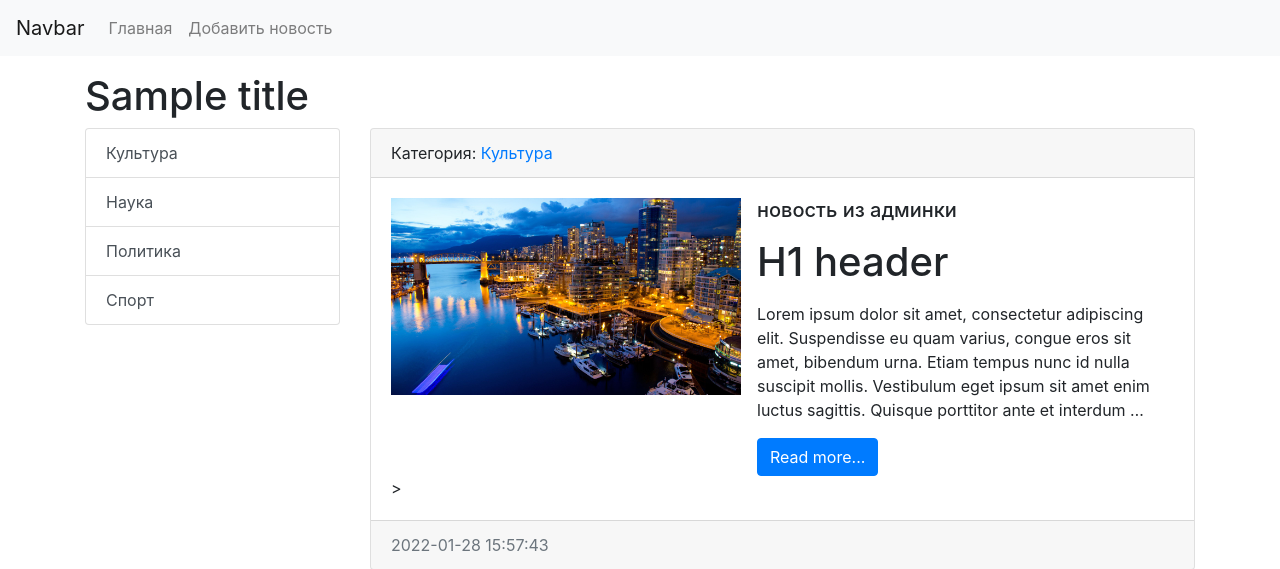
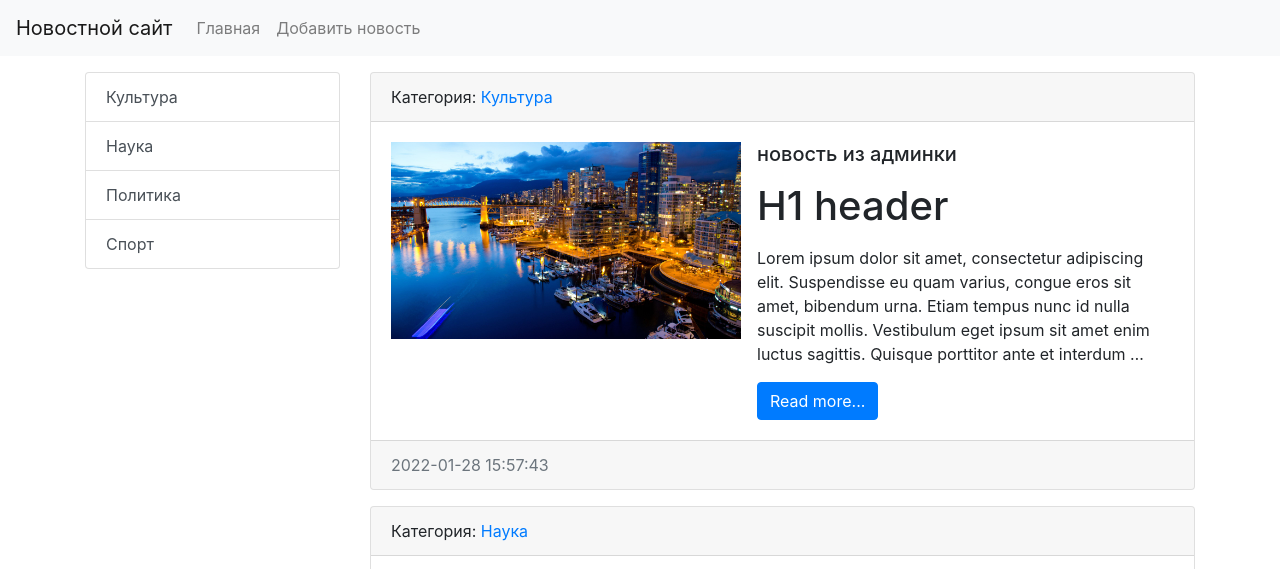
Before and after one commit to dimka77783/creating-presentations, a Django app: template mysite/news/templates/news/index.html in a window 1280 px wide. Shown: the top 569 px of the page. Run offline with Django 4.2, Linux system fonts and the light colour scheme; data comes from the database, SQL or seed files in the repository; the template is opened without the code that fills it: values that come from a table or form of the project are taken from there, most other values are stand-ins (such as "Sample title", 1, 10 or a date in 2020); parts of the project's set-up code (start-up, migrations or seed data) failed here and were passed over; some libraries are stand-ins or nearby versions.

Commit message:
реализовано наследование шаблона HTML

```diff
--- a/mysite/mysite/settings.py
+++ b/mysite/mysite/settings.py
@@ -55,7 +55,7 @@ ROOT_URLCONF = 'mysite.urls'
 TEMPLATES = [
     {
         'BACKEND': 'django.template.backends.django.DjangoTemplates',
-        'DIRS': [],
+        'DIRS': [os.path.join(BASE_DIR,'templates')],
         'APP_DIRS': True,
         'OPTIONS': {
             'context_processors': [
--- a/mysite/news/templates/news/index.html
+++ b/mysite/news/templates/news/index.html
@@ -1,43 +1,20 @@
-<!doctype html>
-<html lang="en">
-<head>
-    <meta charset="utf-8">
-    <meta name="viewport" content="width=device-width, initial-scale=1, shrink-to-fit=no">
-    <link rel="stylesheet" href="https://stackpath.bootstrapcdn.com/bootstrap/4.4.1/css/bootstrap.min.css"
-          integrity="sha384-Vkoo8x4CGsO3+Hhxv8T/Q5PaXtkKtu6ug5TOeNV6gBiFeWPGFN9MuhOf23Q9Ifjh" crossorigin="anonymous">
-    <title>{{ title }}</title>
-</head>
-<body>
+{% extends 'base.html' %}
 
+{% block title %}
+{{title}}::{{block.super}}
+{% endblock %}
 
-<nav class="navbar navbar-expand-lg navbar-light bg-light">
-    <a class="navbar-brand" href="{% url 'home' %}">Navbar</a>
-    <button class="navbar-toggler" type="button" data-toggle="collapse" data-target="#navbarSupportedContent"
-            aria-controls="navbarSupportedContent" aria-expanded="false" aria-label="Toggle navigation">
-        <span class="navbar-toggler-icon"></span>
-    </button>
-
-    <div class="collapse navbar-collapse" id="navbarSupportedContent">
-        <ul class="navbar-nav mr-auto">
-            <li class="nav-item"><a class="nav-link" href="{% url 'home' %}">Главная</a></li>
-            <li class="nav-item"><a class="nav-link" href="{% url 'home' %}">Добавить новость</a></li>
-        </ul>
-    </div>
-</nav>
-<div class="container mt-3">
-    <h1>{{ title }}</h1>
-    <div class="row">
+{% block sidebar %}
 <div class="col-md-3">
-            <div class="list-group">
     <div class="list-group">
         {% for item in categories %}
         <a href="{% url 'category' item.pk %}" class="list-group-item list-group-item-action"> {{item.title}}</a>
         {% endfor %}
-
     </div>
 </div>
+{% endblock %}
 
-        </div>
+{% block content %}
 <div class="col-md-9">
     {% for item in news %}
     <div class="card mb-3">
@@ -58,7 +35,6 @@
                 </div>
 
             </div>
-                    >
         </div>
         <div class="card-footer text-muted">
             {{ item.created_at|date:"Y-m-d H:i:s" }}
@@ -66,14 +42,4 @@
     </div>
     {% endfor %}
 </div>
-    </div>
-</div>
-
-
-
-    <script src="https://cdn.jsdelivr.net/npm/bootstrap@5.1.3/dist/js/bootstrap.bundle.min.js" integrity="sha384-ka7Sk0Gln4gmtz2MlQnikT1wXgYsOg+OMhuP+IlRH9sENBO0LRn5q+8nbTov4+1p" crossorigin="anonymous"></script>
-    <script src="https://cdn.jsdelivr.net/npm/@popperjs/core@2.10.2/dist/umd/popper.min.js" integrity="sha384-7+zCNj/IqJ95wo16oMtfsKbZ9ccEh31eOz1HGyDuCQ6wgnyJNSYdrPa03rtR1zdB" crossorigin="anonymous"></script>
-    <script src="https://cdn.jsdelivr.net/npm/bootstrap@5.1.3/dist/js/bootstrap.min.js" integrity="sha384-QJHtvGhmr9XOIpI6YVutG+2QOK9T+ZnN4kzFN1RtK3zEFEIsxhlmWl5/YESvpZ13" crossorigin="anonymous"></script>
-
-  </body>
-</html>
+{% endblock %}
--- /dev/null
+++ b/mysite/templates/base.html
@@ -0,0 +1,29 @@
+<!doctype html>
+<html lang="en">
+<head>
+    <meta charset="utf-8">
+    <meta name="viewport" content="width=device-width, initial-scale=1, shrink-to-fit=no">
+    <link rel="stylesheet" href="https://stackpath.bootstrapcdn.com/bootstrap/4.4.1/css/bootstrap.min.css"
+          integrity="sha384-Vkoo8x4CGsO3+Hhxv8T/Q5PaXtkKtu6ug5TOeNV6gBiFeWPGFN9MuhOf23Q9Ifjh" crossorigin="anonymous">
+    <title>{% block title %}Новости со всего мира{% endblock %}</title>
+</head>
+<body>
+
+
+{% include 'inc/_nav.html' %}
+<div class="container mt-3">
+    <div class="row">
+        {% block sidebar %}SIDEBAR{% endblock %}
+        {% block content %}CONTENT{% endblock %}
+
+    </div>
+</div>
+
+
+
+    <script src="https://cdn.jsdelivr.net/npm/bootstrap@5.1.3/dist/js/bootstrap.bundle.min.js" integrity="sha384-ka7Sk0Gln4gmtz2MlQnikT1wXgYsOg+OMhuP+IlRH9sENBO0LRn5q+8nbTov4+1p" crossorigin="anonymous"></script>
+    <script src="https://cdn.jsdelivr.net/npm/@popperjs/core@2.10.2/dist/umd/popper.min.js" integrity="sha384-7+zCNj/IqJ95wo16oMtfsKbZ9ccEh31eOz1HGyDuCQ6wgnyJNSYdrPa03rtR1zdB" crossorigin="anonymous"></script>
+    <script src="https://cdn.jsdelivr.net/npm/bootstrap@5.1.3/dist/js/bootstrap.min.js" integrity="sha384-QJHtvGhmr9XOIpI6YVutG+2QOK9T+ZnN4kzFN1RtK3zEFEIsxhlmWl5/YESvpZ13" crossorigin="anonymous"></script>
+
+  </body>
+</html>
--- /dev/null
+++ b/mysite/templates/inc/_nav.html
@@ -0,0 +1,14 @@
+<nav class="navbar navbar-expand-lg navbar-light bg-light">
+    <a class="navbar-brand" href="{% url 'home' %}">Новостной сайт</a>
+    <button class="navbar-toggler" type="button" data-toggle="collapse" data-target="#navbarSupportedContent"
+            aria-controls="navbarSupportedContent" aria-expanded="false" aria-label="Toggle navigation">
+        <span class="navbar-toggler-icon"></span>
+    </button>
+
+    <div class="collapse navbar-collapse" id="navbarSupportedContent">
+        <ul class="navbar-nav mr-auto">
+            <li class="nav-item"><a class="nav-link" href="{% url 'home' %}">Главная</a></li>
+            <li class="nav-item"><a class="nav-link" href="{% url 'home' %}">Добавить новость</a></li>
+        </ul>
+    </div>
+</nav>
```
Also changed, not shown: mysite/news/templates/news/category.html (+8 -41 lines), mysite/templates/__init__.py (added), mysite/templates/inc/__init__.py (added). Lines whose indentation alone changed are shown as unchanged.
